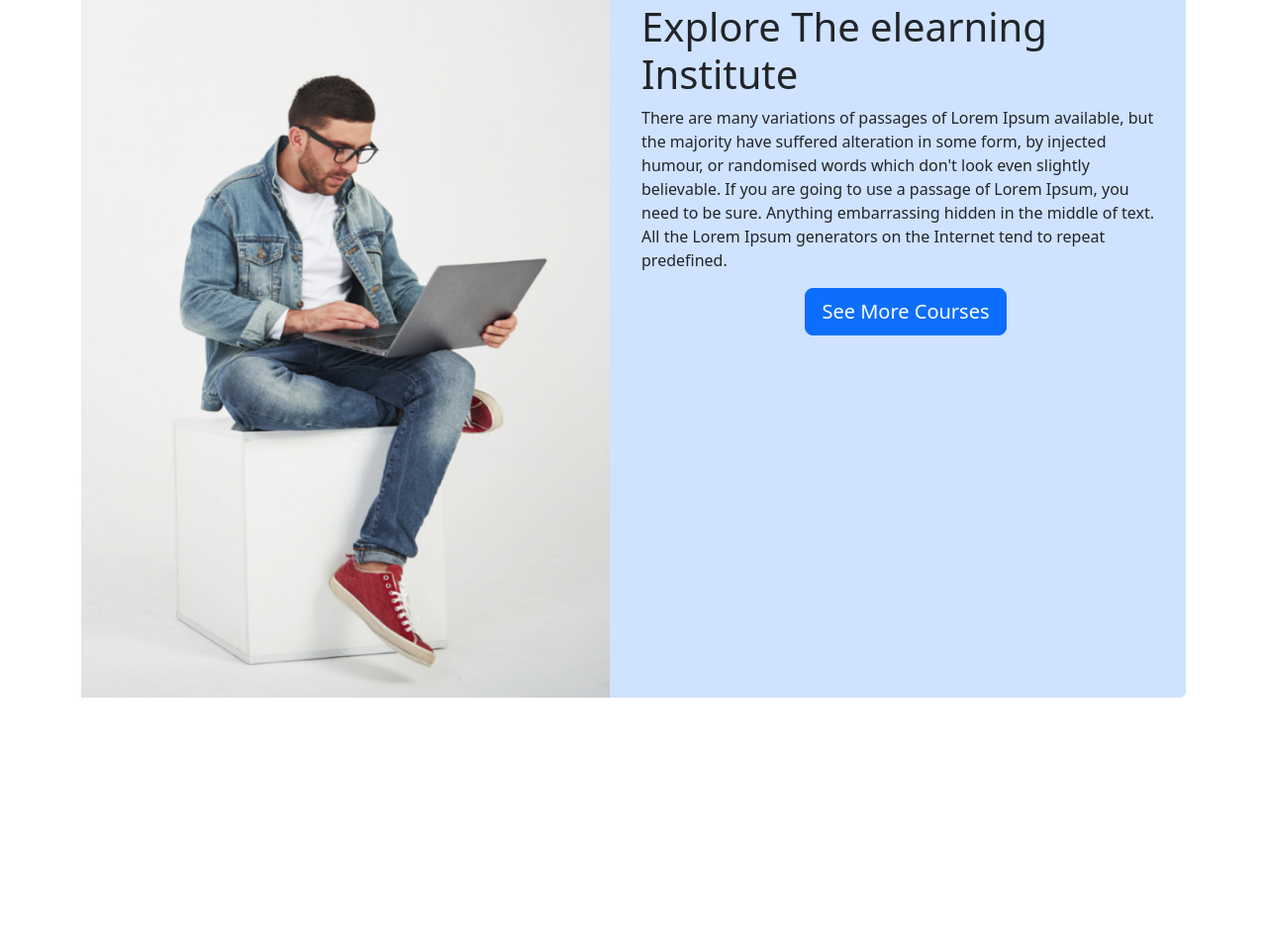
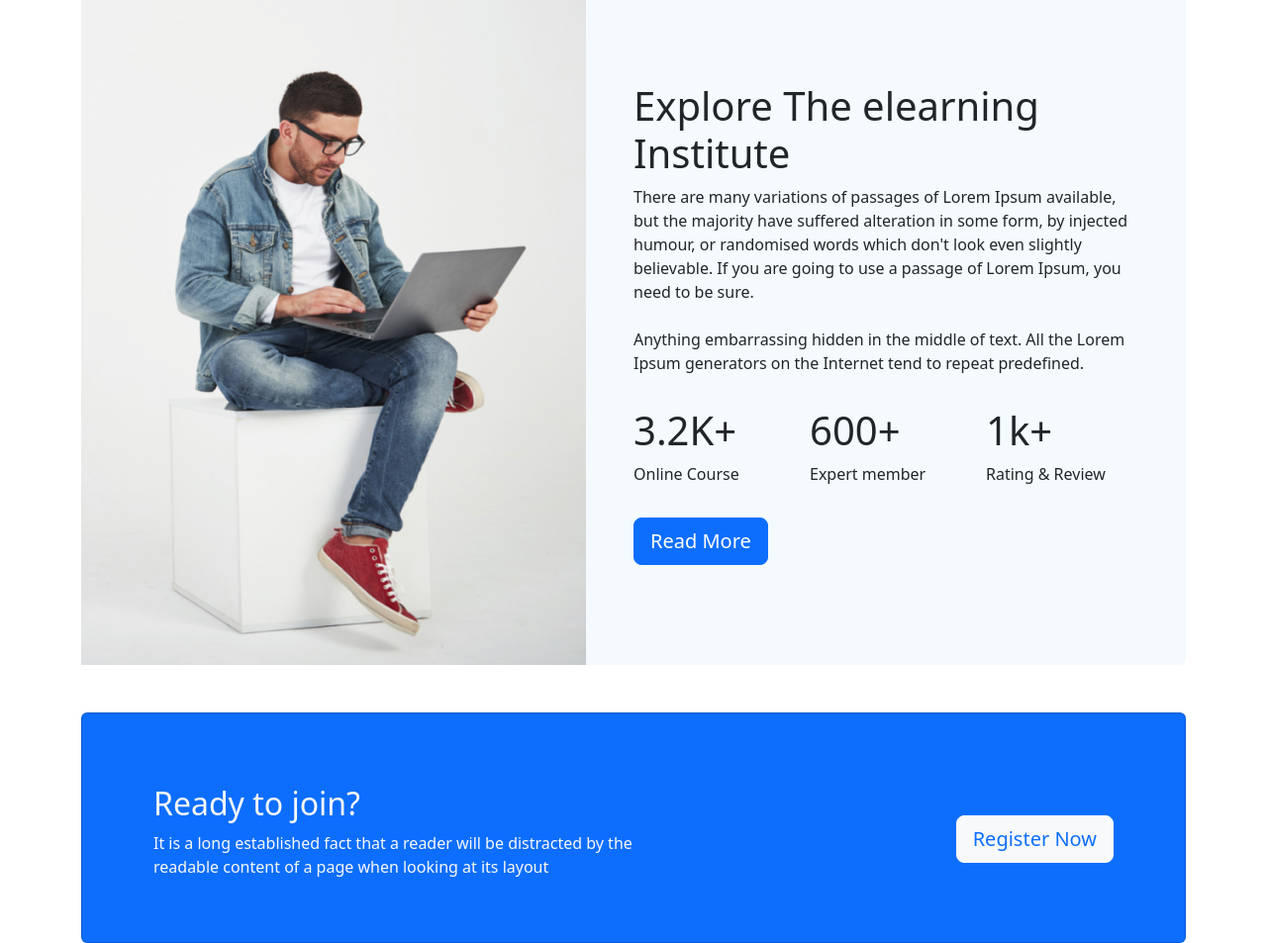
Before and after one commit to FajilatulJunnat/task-9-bootstrap-project-, a plain HTML site: page index.html in a window 1280 px wide. Shown: the part 1850-2803 px from the top of the page at 99% size. Before the commit the page ends 2603 px from the top, so only its background shows below. Drawn offline with nearby package versions, Linux system fonts and the light colour scheme.

Commit message:
4th commit

```diff
--- a/index.html
+++ b/index.html
@@ -161,25 +161,53 @@
 
           </section>
           <!--explore-->
-          <div class="card  d-flex flex-lg-row flex-md-row flex-column border-0 my-5 bg-primary-subtle">
+          <div class="card  d-flex flex-lg-row flex-md-row flex-column border-0 my-5 explore" style="background-color: #F4FAFD;">
             <div class="col">
               <img src="./images/working.png" class="h-100 w-100">
             </div>
-            <div class="ms-3 p-3 col">
+            <div class="m-5 py-5 col">
               <h1 class="card-title">Explore The elearning
                 Institute</h1>
               <p class="card-text">There are many variations of passages of Lorem Ipsum available, but the
                 majority have suffered alteration in some form, by injected humour, or
                 randomised words which don't look even slightly believable. If you are going
-                to use a passage of Lorem Ipsum, you need to be sure.
+                to use a passage of Lorem Ipsum, you need to be sure.<br><br>
 
 
                 Anything embarrassing hidden in the middle of text. All the Lorem Ipsum
                 generators on the Internet tend to repeat predefined.</p>
-                <center><button type="button" class="btn btn-primary btn-lg">See More Courses</button></center>
+                <div class="row row-cols-lg-3 row-cols-2 py-3">
+                  <div class="col">
+                    <h1>3.2K+</h1>
+                    <p>Online Course</p>
+                  </div>
+                  <div class="col">
+                    <h1>600+</h1>
+                    <p>Expert member</p>
+                  </div>
+                  <div class="col">
+                    <h1>1k+</h1>
+                    <p>Rating & Review</p>
+                  </div>
+                </div>
+                <button type="button" class="btn btn-primary btn-lg">Read More</button>
             </div>
           </div>
           <!--ready to join-->
+          <div class="p-5 bg-primary d-flex card flex-lg-row flex-column text-light">
+            <div class="col ms-4 mt-4 text-lg-start text-center">
+              <h2>
+                Ready to join?
+              </h2>
+              <p>
+                It is a long established fact that a reader will be distracted by the
+readable content of a page when looking at its layout
+              </p>
+            </div>
+            <div class="col d-flex flex-column align-items-lg-end align-items-center align-self-center me-4 mt-4">
+            <button type="button" class="btn btn-light text-primary btn-lg  " >Register Now</button>
+            </div>
+          </div>
     </section>
     <script src="https://cdn.jsdelivr.net/npm/bootstrap@5.3.2/dist/js/bootstrap.bundle.min.js" integrity="sha384-C6RzsynM9kWDrMNeT87bh95OGNyZPhcTNXj1NW7RuBCsyN/o0jlpcV8Qyq46cDfL" crossorigin="anonymous"></script>
 </body>
```
